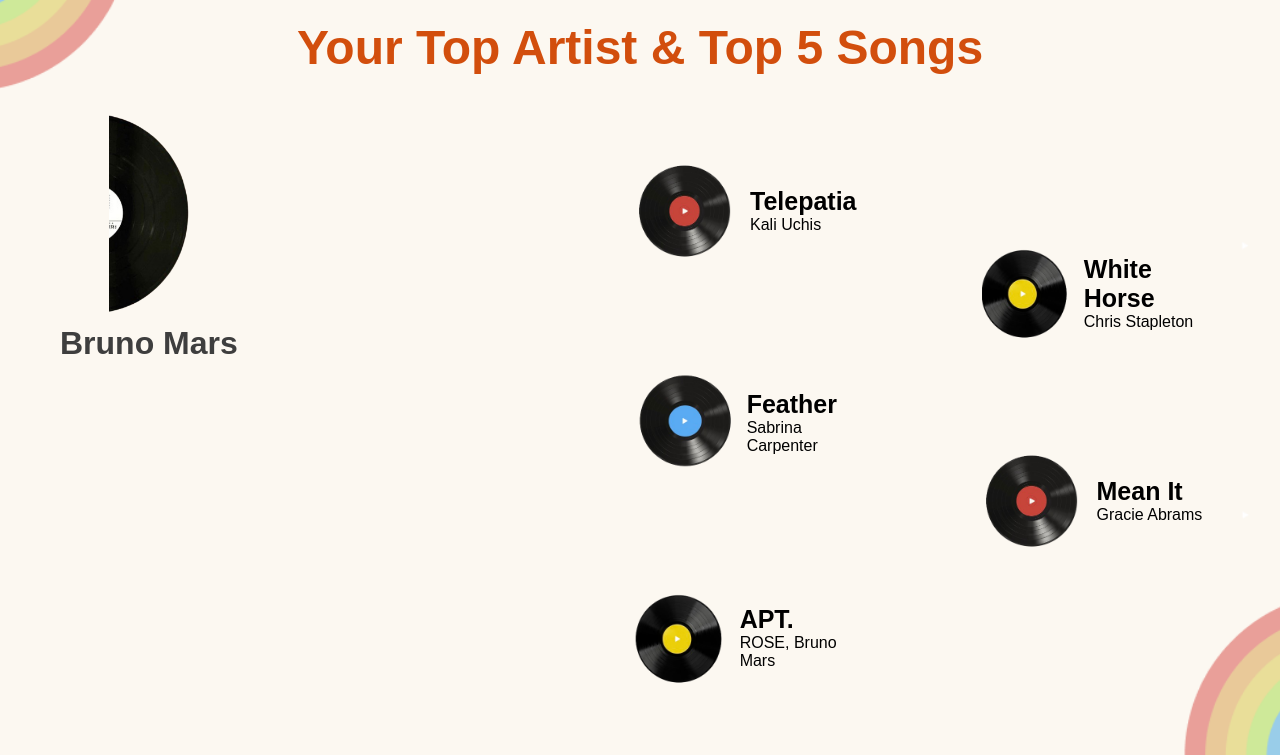
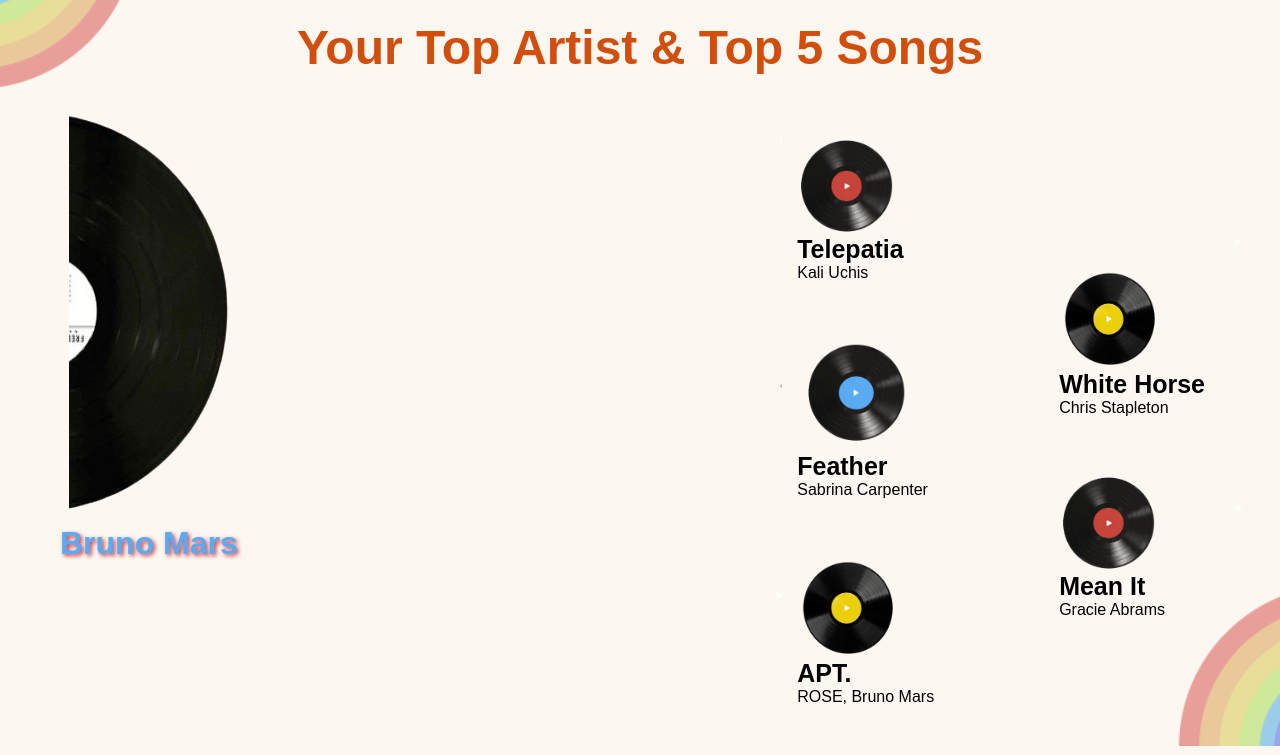
Before and after one commit to aarushkachhawa/UnWrapped, a Django app: template templates/topArtistAndSongs.html in a window 1280 px wide. Shown: the part 100-855 px from the top of the page. Run offline with Django 5.2, Linux system fonts and the light colour scheme; the template is opened without the code that fills it, so the values that code supplies are empty; some web fonts are replaced.

Commit message:
Fixed more topArtist page UI

```diff
--- a/templates/topArtistAndSongs.html
+++ b/templates/topArtistAndSongs.html
@@ -105,9 +105,15 @@
             height: 200px;
         }
 
+        .artist-vinyl {
+            width: 160px;
+            height: 400px;
+        }
+
         .top-artist-section h2 {
             font-size: 32px;
-            color: #3E3E3E;
+            color: #5AABF3;
+            text-shadow: 2px 2px 4px rgba(199, 58, 68, 1);
             margin-top: 10px;
         }
 
@@ -125,16 +131,16 @@
         }
 
         .songs-column:nth-child(2) {
-            margin-top: 80px; /* Offset for the right column */
+            margin-top: 130px; /* Offset for the right column */
             margin-left: 80px; /* Offset for the right column */
         }
 
         .song {
-            display: flex;
+            /*display: flex;*/
             align-items: center;
             gap: 15px;
             background-color: #FCF8F1;
-            padding: 45px 15px;
+            padding: 20px 15px;
             width: 100%;
         }
 
@@ -174,6 +180,8 @@
             color: #000000;
             margin: 0;
         }
+
+
     </style>
 </head>
 <body>
@@ -194,7 +202,7 @@
         <!-- Top Artist Section on the Left -->
         <div class="top-artist-section">
             <div class="artist-info">
-                <img src="{% static 'topArtist/album_cover_record.png' %}" class="artist-image">
+                <img src="{% static 'topArtist/album_cover_record.png' %}" class="artist-vinyl">
                 <h2>Bruno Mars</h2>
             </div>
         </div>
```
